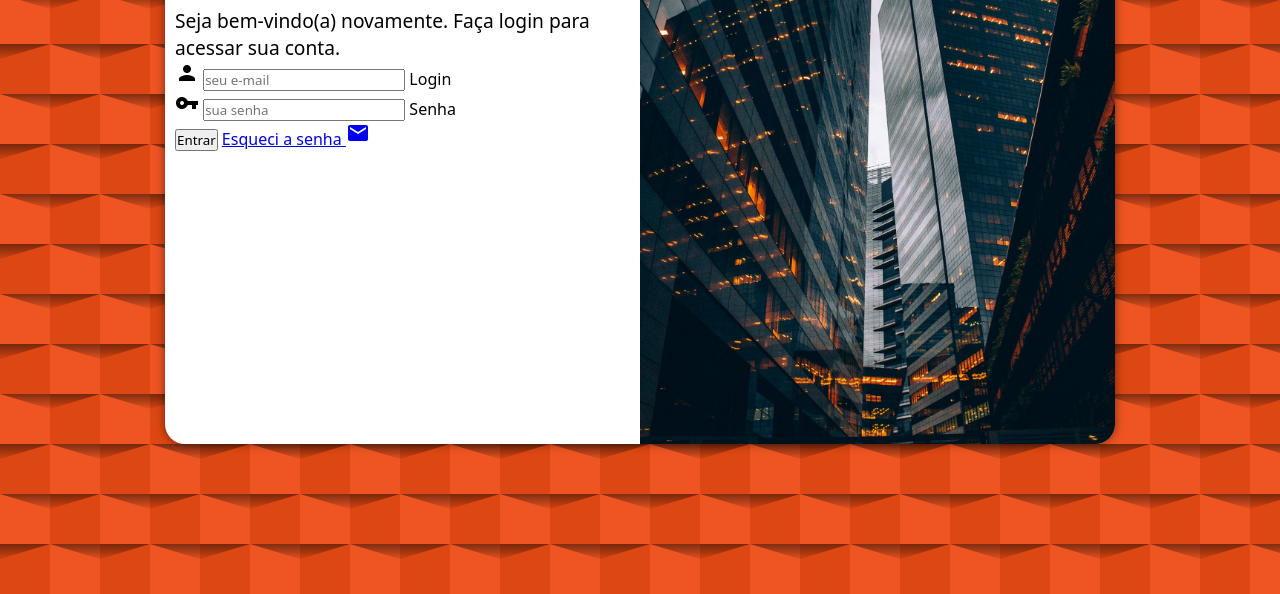
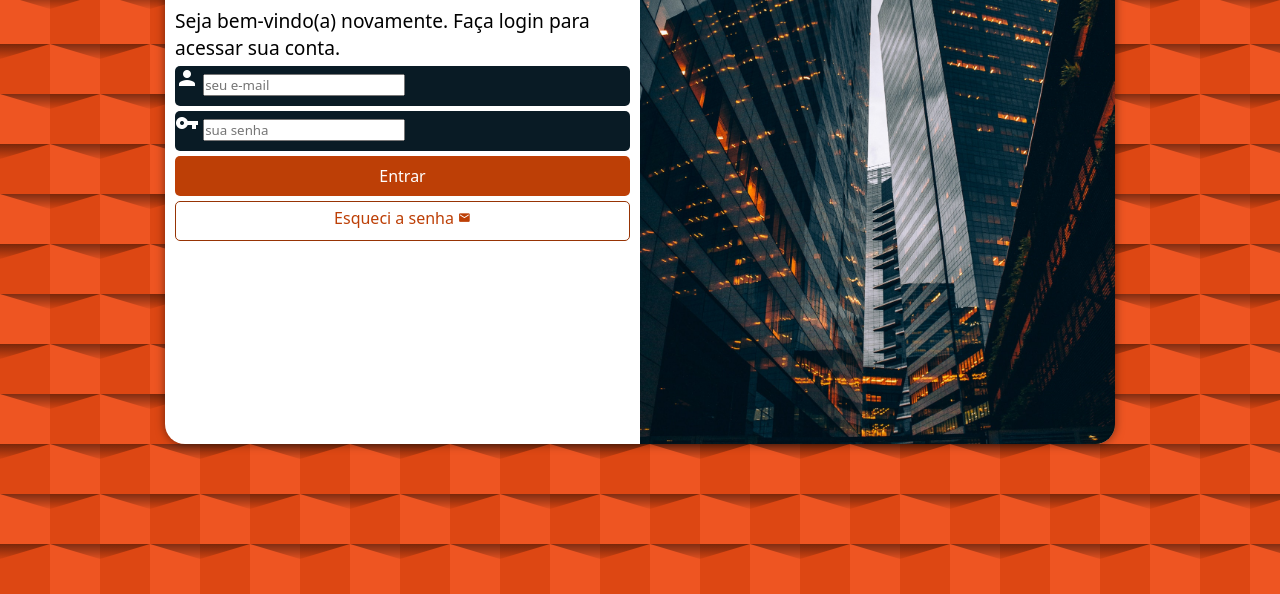
Before and after one commit to thiagoSouza1989/projeto-login, a plain HTML site: page index.html in a window 1280 px wide. Shown: the part 206-800 px from the top of the page. Drawn offline with Linux system fonts and the light colour scheme.

Commit message:
config estilo do formulário

```diff
--- a/estilos/style.css
+++ b/estilos/style.css
@@ -49,3 +49,57 @@ main{
 #formulario p{
     font-size: 0.8em;
 }
+
+.campo{
+    background-color: #091b25;
+    height: 40px;
+    border-radius: 5px;
+    margin: 5px 0px;
+}
+.campo label{
+    display: none;
+}
+.campo span{
+    color: white;
+}
+
+form input[type=submit]{
+    display: block;
+    font-size: 1em;
+    width: 100%;
+    height: 40px;
+
+    margin-top: 5px;
+    background-color: #bd3f06;
+    color: white;
+    border: none;
+    border-radius: 5px;
+    cursor: pointer;
+}
+
+form input[type=submit]:hover{
+    background-color: #973405;
+}
+
+.botao{
+    display: block;
+    text-align: center;
+    font-size: 1em;
+    width: 100%;
+    height: 40px;
+    padding-top: 5px;
+    margin-top: 5px;
+    background-color: white;
+    color: #bd3f06;
+    border: 1px solid #973405;
+    border-radius: 5px;
+    text-decoration: none;
+}
+
+.botao:hover{
+    background-color: #db4a07;
+    color: white;
+}
+.botao span{
+    font-size: 0.8em;
+}
--- a/index.html
+++ b/index.html
@@ -31,7 +31,7 @@
                         <label for="isenha">Senha</label>
                     </div>
                     <input type="submit" value="Entrar">
-                    <a href="esqueci.html">Esqueci a senha <span class="material-icons">mail</span></a>
+                    <a href="esqueci.html" class="botao">Esqueci a senha <span class="material-icons">mail</span></a>
 
                 </form>
 
```
